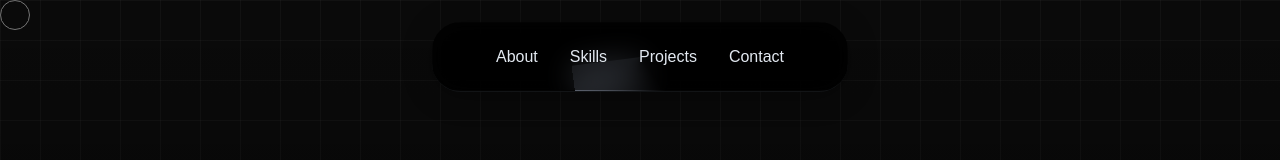
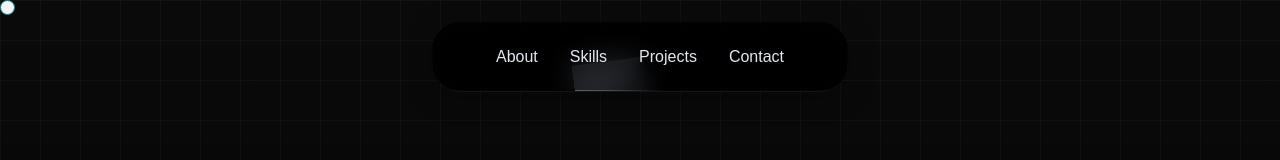
Before and after one commit to Abuzar448/Abuzar-Portfolio, a React (Vite) app: page / in a window 1280 px wide. Shown: the top 160 px of the page. Built offline with nearby package versions, Linux system fonts and the light colour scheme; no server answers; a web font is replaced by a local one.

Commit message:
implemented Cursor Styling

```diff
--- a/src/App.css
+++ b/src/App.css
@@ -35,11 +35,11 @@ body {
 }
 
 #cursor {
-  height: 30px;
-  width: 30px;
+  height: 15px;
+  width: 15px;
   border-radius: 50%;
-  background-color: transparent;
-  border: 1px solid gray;
+  background-color: white;
+  border: 1px solid #1991a3;
   position: fixed;
   z-index: 1000;
   transition: all linear 0.1s;
--- a/src/App.jsx
+++ b/src/App.jsx
@@ -22,7 +22,7 @@ function App() {
 
   return (
     <div
-      className={`${isLoaded ? "loaded" : ""} OuterMostDiv relative w-full min-h-screen`}
+      className={`${isLoaded ? "loaded" : ""} OuterMostDiv relative w-full min-h-screen cursor-none`}
     >
       <Navbar></Navbar>
       <CustomCursor></CustomCursor>
--- a/src/components/CustomCursor.jsx
+++ b/src/components/CustomCursor.jsx
@@ -6,21 +6,19 @@ const CustomCursor = () => {
   useEffect(() => {
     const moveCursor = (e) => {
       if (cursorRef.current) {
-        // dets.x ki jagah e.clientX aur e.clientY use hota hai standard JS mein
         cursorRef.current.style.transform = `translate3d(${e.clientX}px, ${e.clientY}px, 0)`;
       }
     };
 
     window.addEventListener('mousemove', moveCursor);
 
-    // Cleanup function: Jab page change ho toh memory leak na ho
     return () => {
       window.removeEventListener('mousemove', moveCursor);
     };
   }, []);
 
   return (
-    <div id="cursor" ref={cursorRef} className='z-50'></div>
+    <div id="cursor" ref={cursorRef} className='z-20'></div>
   );
 };
 
```
